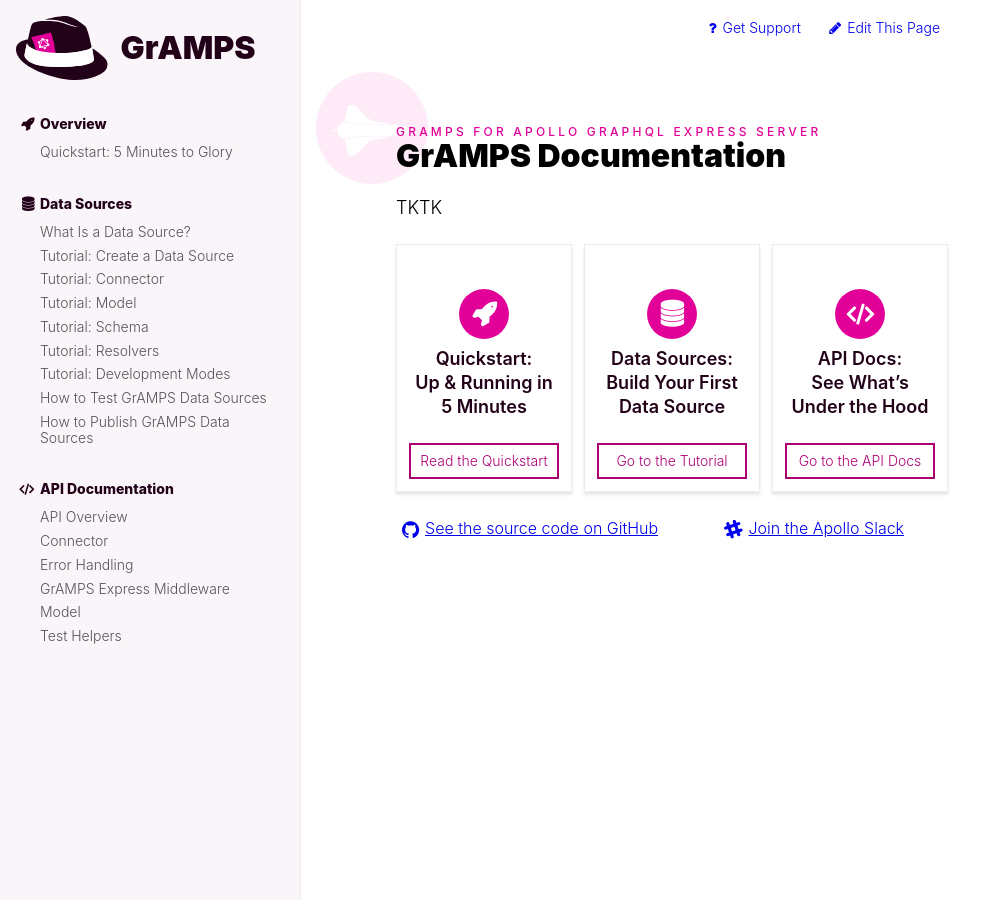
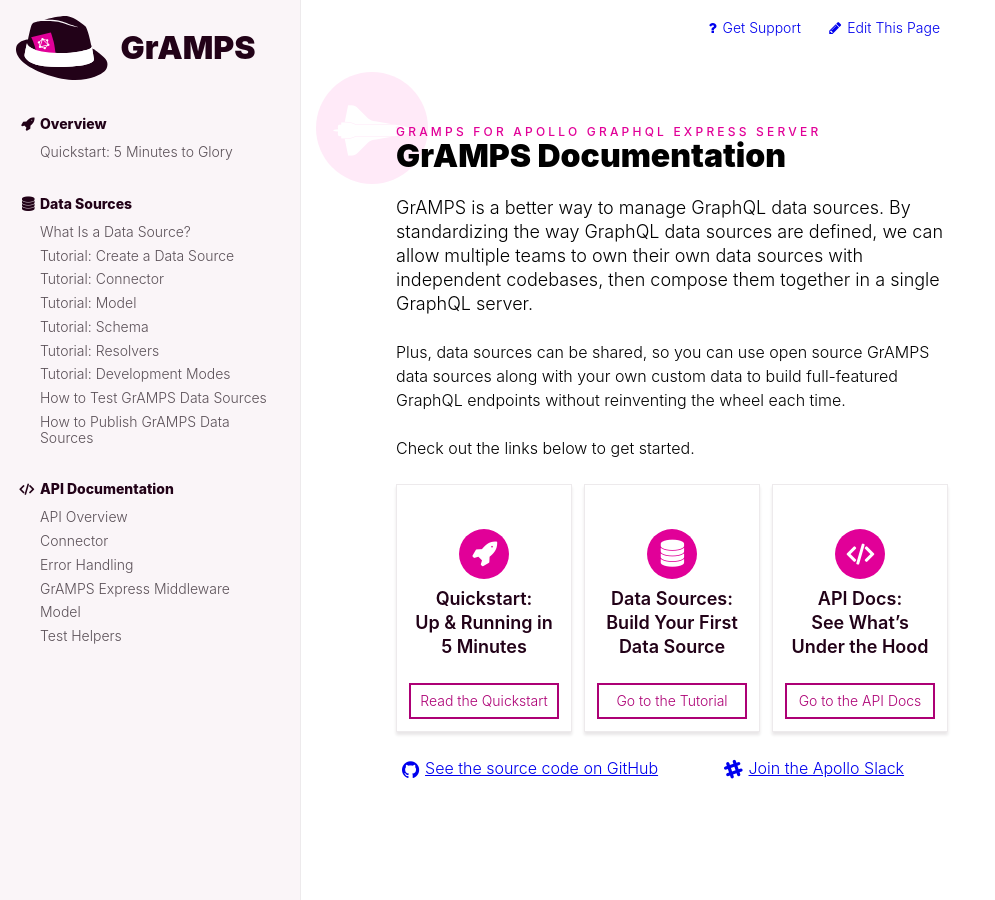
Before and after one commit to emontalvo610/gramps-express, a Jekyll site: the page built from docs/index.md, in a window 1280 px wide. Shown: the whole page, without its empty margins (0-995 px from the left). Built offline with Jekyll 4.4.1, drawn with Linux system fonts in a browser that asks for light colours.

Commit message:
docs: fix tutorial link + add intro overview
This needs cleanup, but it's better than "TKTK"  🤓

```diff
--- a/docs/index.md
+++ b/docs/index.md
@@ -3,7 +3,11 @@
 title: GrAMPS Documentation
 ---
 
-TKTK
+GrAMPS is a better way to manage GraphQL data sources. By standardizing the way GraphQL data sources are defined, we can allow multiple teams to own their own data sources with independent codebases, then compose them together in a single GraphQL server.
+
+Plus, data sources can be shared, so you can use open source GrAMPS data sources along with your own custom data to build full-featured GraphQL endpoints without reinventing the wheel each time.
+
+Check out the links below to get started.
 
 {% include banners-3-col.html
     b1_heading="Quickstart:<br>Up & Running in 5 Minutes"
```
Also changed, not shown: other parts of docs/index.md (+1 -1 lines).
